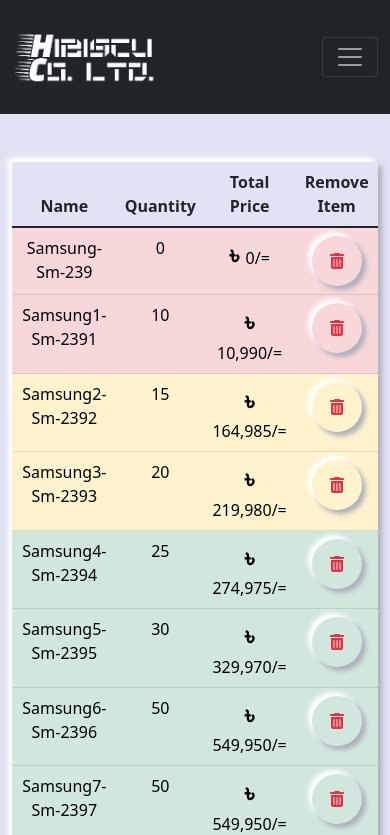
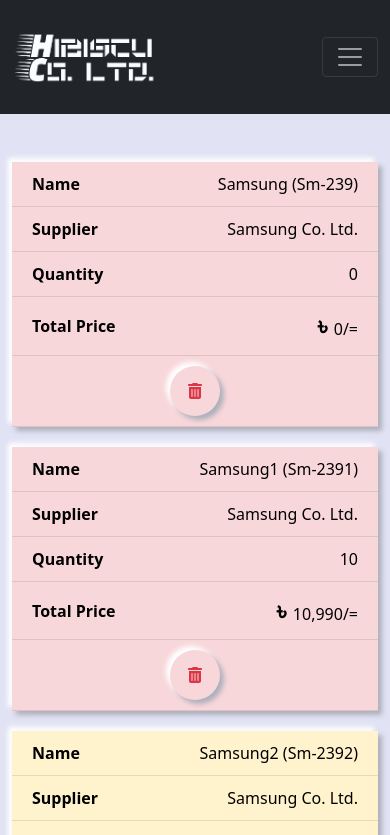
Before and after one commit to suronjit797/HIBISCUS-CLIENT, a React (Create React App) app: page /manage-inventories in a window 390 px wide. Shown: the top 835 px of the page. Built offline with nearby package versions, Linux system fonts and the light colour scheme; no server answers; sample sign-in values are in the browser's storage.

Commit message:
fixing errors

```diff
--- a/src/Components/Header/Header.js
+++ b/src/Components/Header/Header.js
@@ -22,7 +22,7 @@
 
 
     return (
-        <Navbar bg="dark" variant='dark' expand="md">
+        <Navbar bg="dark" variant='dark' expand="lg">
             <Container>
                 <Navbar.Brand as={Link} to="/">
                     <img className='header_logo py-3' src={Logo} alt="company logo" />
--- a/src/Pages/ManageInventories/ManageInventories.css
+++ b/src/Pages/ManageInventories/ManageInventories.css
@@ -1,9 +1,42 @@
-.manageInventory table{
+.manageInventory table {
     box-shadow: var(--box_shadow-up);
     text-align: center;
+    vertical-align: middle;
 }
 
-.manageInventory .removeItem{
+
+.manageInventory .removeItem {
     height: 50px;
     width: 50px;
 }
+
+@media (max-width: 768px) {
+    .manageInventory table {
+        box-shadow: none;
+    }
+    .manageInventory table thead {
+        display: none;
+    }
+
+    .manageInventory table.table>:not(:first-child) {
+        border: none;
+    }
+
+    .manageInventory table tr{
+        display: block;
+        margin-bottom: 20px;
+        box-shadow: var(--box_shadow-up);
+    }
+
+    .manageInventory table td {
+        display: flex;
+        text-align: right;
+        padding: 10px 20px;
+        align-items: center;
+        justify-content: space-between;
+    }
+    .manageInventory table td::before{
+        content: attr(data-level);
+        font-weight: bold;
+    }
+}
--- a/src/Pages/ManageInventories/ManageInventories.js
+++ b/src/Pages/ManageInventories/ManageInventories.js
@@ -20,6 +20,7 @@
                     <thead>
                         <tr>
                             <th>Name</th>
+                            <th>supplier</th>
                             <th>Quantity</th>
                             <th> total price </th>
                             <th> Remove item </th>
@@ -27,7 +28,7 @@
                     </thead>
                     <tbody>
                         {
-                            inventories.map(inventory=> <ManageInventoryRow inventory={inventory} /> )
+                            inventories.map(inventory=> <ManageInventoryRow key={inventory._id} inventory={inventory} /> )
                         }
                     </tbody>
                 </Table>
--- a/src/Pages/ManageInventories/ManageInventoryRow.js
+++ b/src/Pages/ManageInventories/ManageInventoryRow.js
@@ -19,15 +19,26 @@
         }
     }, [quantity])
 
+
+    // remove handler
+    const handleRemove = id => {
+        const confirm = window.confirm('are you sure to remove ' + id + ' ' + name)
+        console.log(confirm);
+    }
+
+
     return (
         <tr className={`table-${quantityClass}`}  >
-            <td> {name}-{model} </td>
-            <td> {quantity} </td>
-            <td>
-                <span className='tk'> &#2547; </span>{parseInt(price * quantity).toLocaleString()}/=
+            <td data-level='Name' > {name} ({model}) </td>
+            <td data-level='supplier' > {supplier} </td>
+            <td data-level='Quantity' > {quantity} </td>
+            <td data-level='total price' >
+                <span> <span className='tk'> &#2547; </span>{parseInt(price * quantity).toLocaleString()}/= </span>
             </td>
-            <td>
-                <button className='neomorphs_btn text-danger removeItem' > <FontAwesomeIcon icon={faTrashCan} /> </button>
+            <td className='justify-content-center'>
+                <button className='neomorphs_btn text-danger removeItem' onClick={() => handleRemove(_id)} >
+                    <FontAwesomeIcon icon={faTrashCan} />
+                </button>
             </td>
         </tr>
 
```
